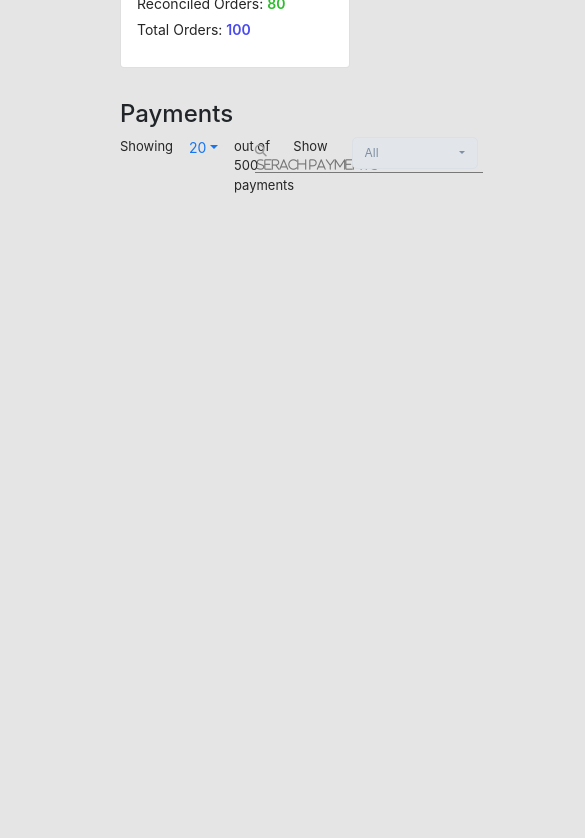
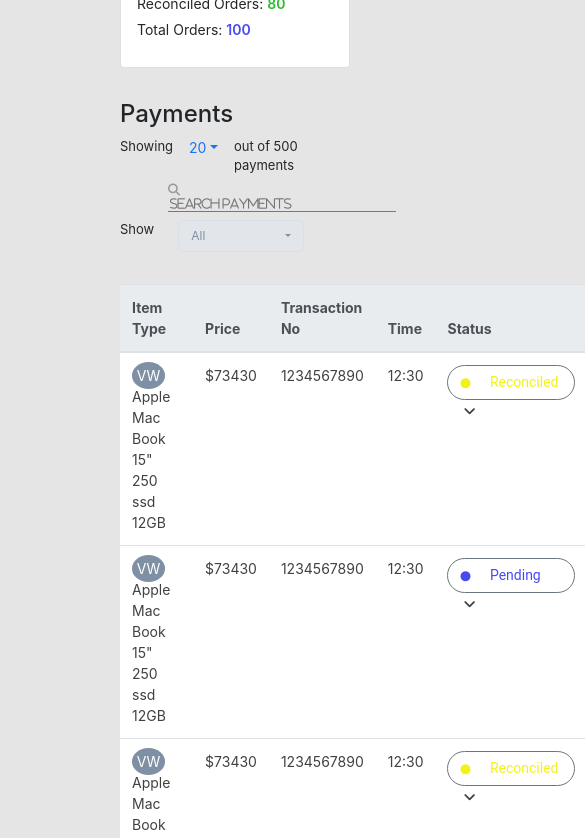
Before and after one commit to chidiogo-akunne/Vela-Front-end-test, a React (Create React App) app: page / in a window 390 px wide. Shown: the part 1220-2058 px from the top of the page, 585 px wide, since content can reach past the window. Before the commit the page ends 1415 px from the top, so only its background shows below. Built offline with nearby package versions, Linux system fonts and the light colour scheme.

Commit message:
add table transaction and footer component

```diff
--- a/src/View/Index.js
+++ b/src/View/Index.js
@@ -8,6 +8,8 @@ import SummaryChart from "../Components/SummaryChart/SummaryChart";
 import Progress from "../Components/Progress/Progress";
 import SearchInput from "../Components/Commons/SearchInput/SearchInput";
 import Button from "../Components/Commons/Button/Button";
+import TableTransaction from "../Components/TableTransaction/TableTransaction";
+import Footer from "../Components/Footer/Footer";
 
 
 export default function Index() {
@@ -15,7 +17,7 @@ export default function Index() {
     <div>
       <NavBar />
       <div className="row">
-        <div className="col-3">
+        <div className="col-3 Side">
           <SideNav />
         </div>
         <div className="col-9">
@@ -45,7 +47,7 @@ export default function Index() {
             </div>
             <h4 className="index-Row">Payments</h4>
             <div className="row">
-              <div className="col-4">
+              <div className="col-lg-4 col-sm-12">
                 <span className="table-Header">
                   Showing
                   <div className="dropdown">
@@ -73,10 +75,10 @@ export default function Index() {
                   out of 500 payments
                 </span>
               </div>
-            <div className="col-4">
-                <SearchInput placeholder="Serach Payments" SearchStyle="tableSearch"/>
+            <div className="col-lg-4 col-sm-12">
+                <SearchInput placeholder="Search Payments" SearchStyle="tableSearch"/>
             </div>
-            <div className="col-4 table-Header">
+            <div className="col-lg-4 col-sm-12 table-Header">
                 Show
             <div className="dropdown pl-4">
                             <Button className="btn btn-light dropdown-toggle drop-down-toggle-table" dataToggle="dropdown">
@@ -92,7 +94,10 @@ export default function Index() {
                         </div>
             </div>
             </div>
+            <TableTransaction className="index-Row"/>
+          <Footer />
           </div>
+
         </div>
       </div>
     </div>
```
